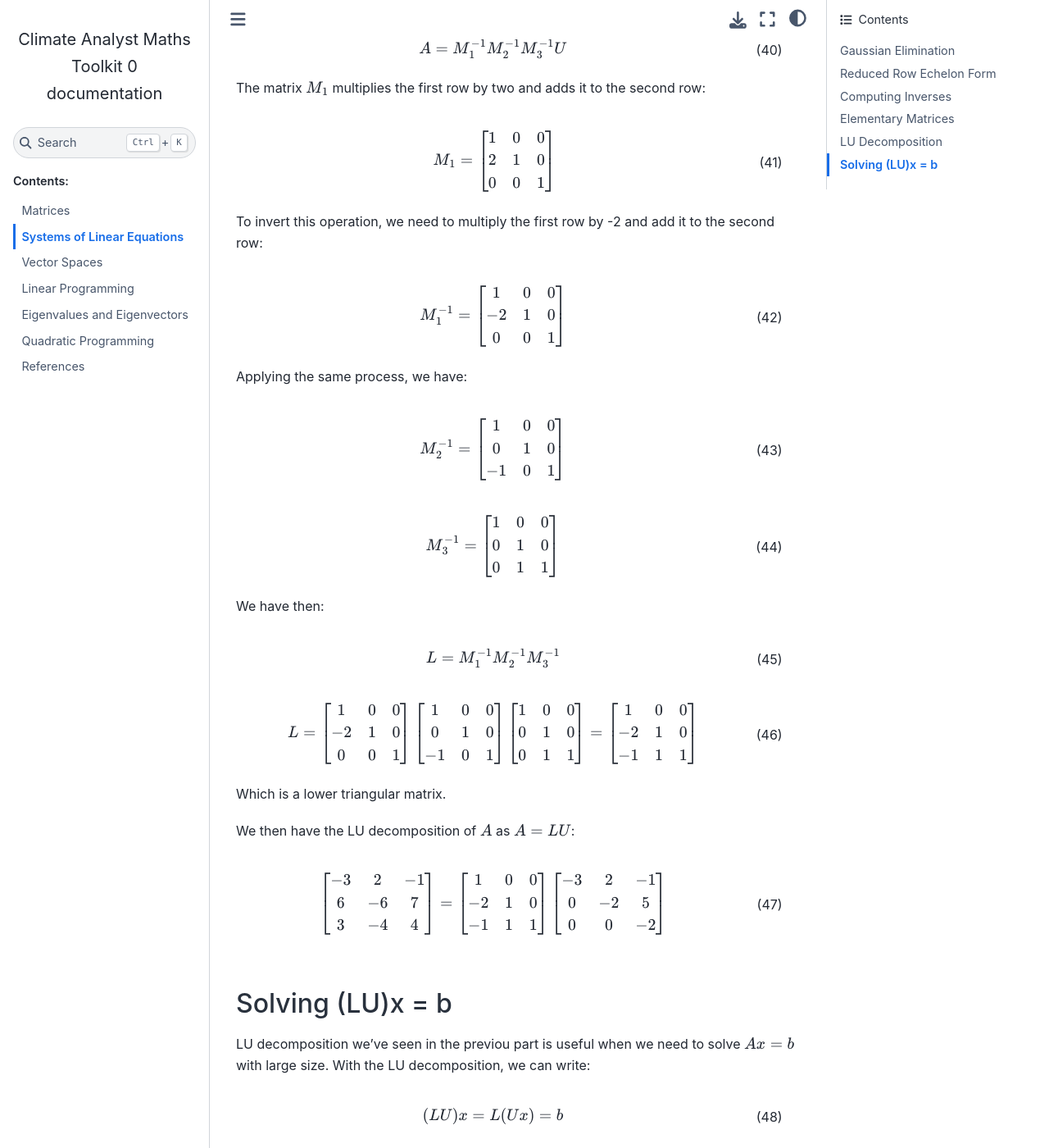
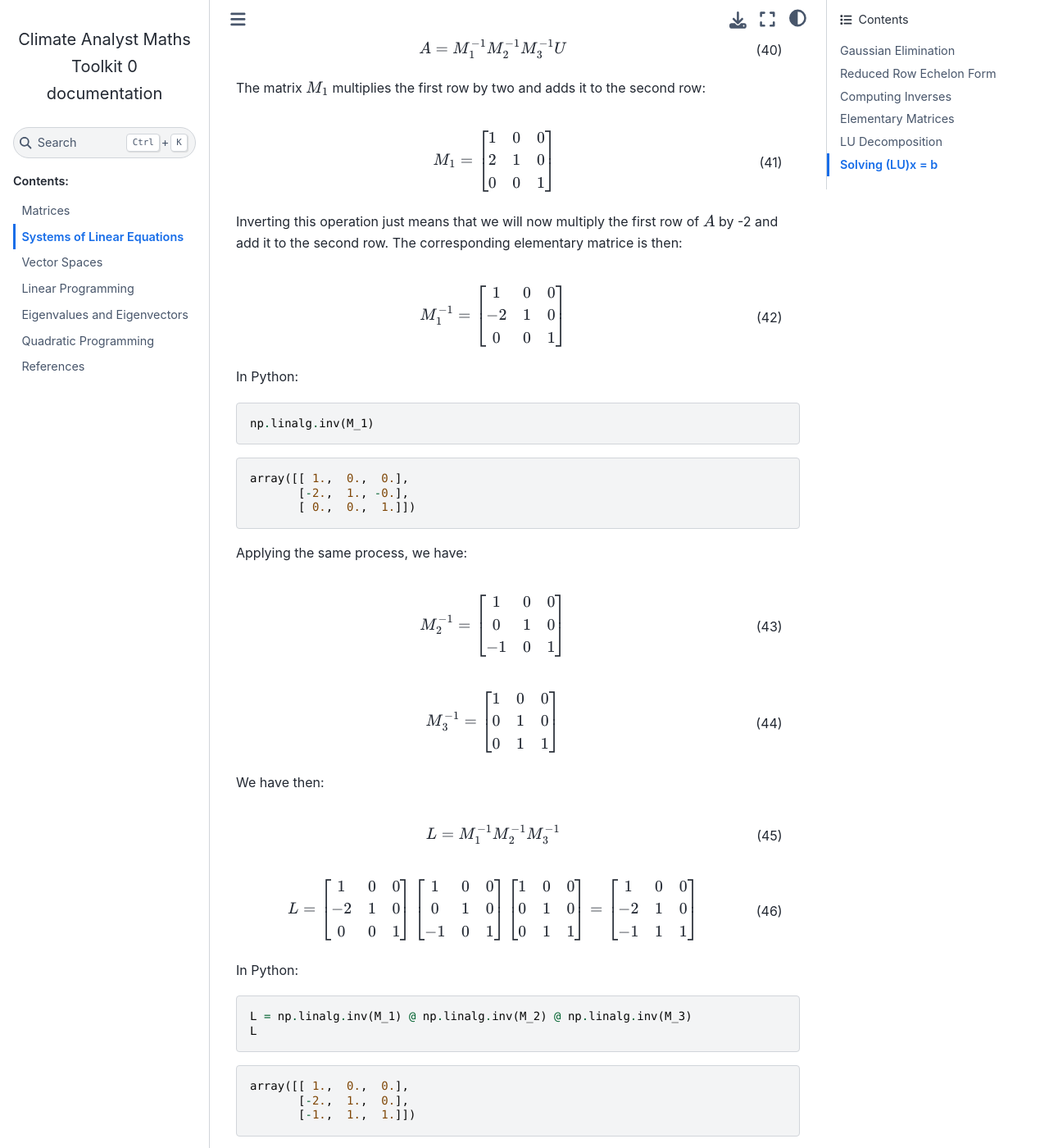
Before and after one commit to tlorans/ClimateAnalystMathsToolkit, a Sphinx documentation site: the page built from docs/source/systemslinearequations.md, in a window 1280 px wide and 1400 px high, scrolled down 12444 px. Shown: the whole window at 82% size. Built offline with Sphinx 7.4.7 and the Sphinx Book theme 1.1.4, drawn with Linux system fonts in a browser that asks for light colours; some of the changed text lies outside the part shown.

Commit message:
added code for LU decomposition

````diff
--- a/docs/source/systemslinearequations.md
+++ b/docs/source/systemslinearequations.md
@@ -767,7 +767,7 @@
 \end{bmatrix}
 \end{equation}
 
-To invert this operation, we need to multiply the first row by -2 and add it to the second row:
+Inverting this operation just means that we will now multiply the first row of $A$ by -2 and add it to the second row. The corresponding elementary matrice is then:
 
 \begin{equation}
 M_1^{-1} = \begin{bmatrix}
@@ -776,6 +776,18 @@
 0 & 0 & 1
 \end{bmatrix}
 \end{equation}
+
+In Python:
+
+```Python
+np.linalg.inv(M_1)
+```
+
+```
+array([[ 1.,  0.,  0.],
+       [-2.,  1., -0.],
+       [ 0.,  0.,  1.]])
+```
 
 Applying the same process, we have:
 
@@ -824,6 +836,18 @@
 \end{bmatrix}
 \end{equation}
 
+In Python:
+
+```Python
+L = np.linalg.inv(M_1) @ np.linalg.inv(M_2) @ np.linalg.inv(M_3)
+L
+```
+```
+array([[ 1.,  0.,  0.],
+       [-2.,  1.,  0.],
+       [-1.,  1.,  1.]])
+```
+
 Which is a lower triangular matrix.
 
 We then have the LU decomposition of $A$ as $A = LU$:
@@ -845,6 +869,18 @@
 0 & 0 & -2
 \end{bmatrix}
 \end{equation}
+
+Which gives in Python:
+```Python
+U = M_3 @ M_2 @ M_1 @ A
+L @ U
+```
+And we find $A$:
+```
+array([[-3.,  2., -1.],
+       [ 6., -6.,  7.],
+       [ 3., -4.,  4.]])
+```
 
 ### Solving (LU)x = b
 
````
Also changed, not shown: 5 other files.
